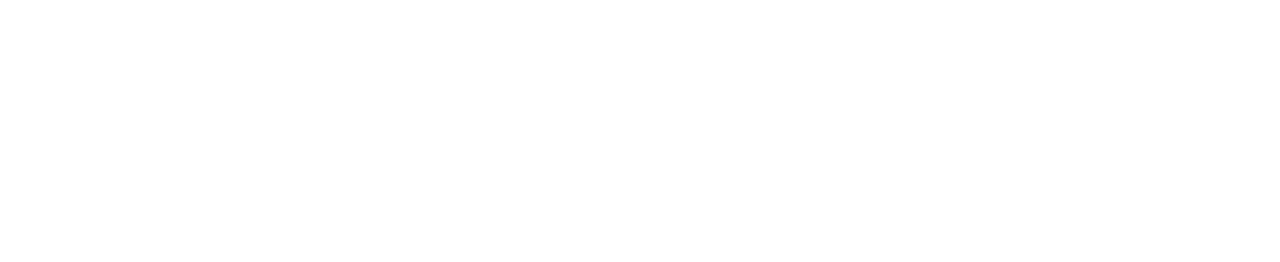
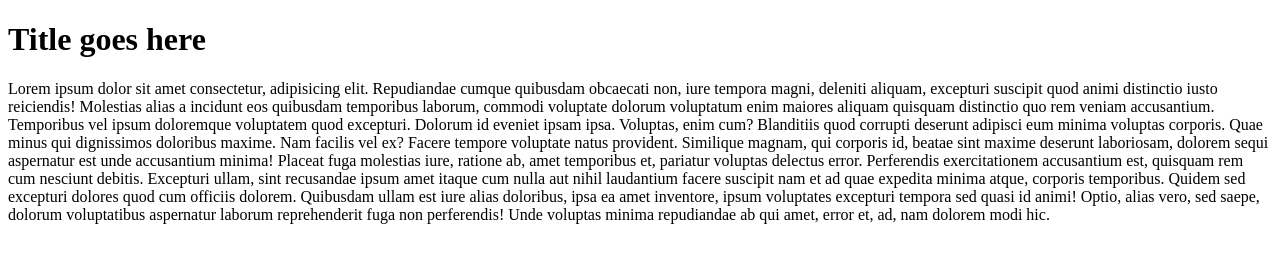
Before and after one commit to codegode23/jirehcharityfoundation, a plain HTML site: page story.html in a window 1280 px wide. Drawn offline with Linux system fonts and the light colour scheme.

Commit message:
Added some text to story.html

```diff
--- a/story.html
+++ b/story.html
@@ -15,6 +15,26 @@
 
         <div class="left-side">
 
+            <h1>Title goes here</h1>
+
+            <div class="linfo">
+                <p>Lorem ipsum dolor sit amet consectetur, adipisicing elit. Repudiandae cumque quibusdam obcaecati non,
+                     iure tempora magni, deleniti aliquam, excepturi suscipit quod animi distinctio iusto reiciendis!
+                      Molestias alias a incidunt eos quibusdam temporibus laborum, commodi voluptate dolorum voluptatum
+                      enim maiores aliquam quisquam distinctio quo rem veniam accusantium. Temporibus vel ipsum doloremque
+                       voluptatem quod excepturi. Dolorum id eveniet ipsam ipsa. Voluptas, enim cum? Blanditiis quod corrupti
+                       deserunt adipisci eum minima voluptas corporis. Quae minus qui dignissimos doloribus maxime. Nam facilis
+                       vel ex? Facere tempore voluptate natus provident. Similique magnam, qui corporis id, beatae sint maxime
+                        deserunt laboriosam, dolorem sequi aspernatur est unde accusantium minima! Placeat fuga molestias iure,
+                         ratione ab, amet temporibus et, pariatur voluptas delectus error. Perferendis exercitationem accusantium
+                         est, quisquam rem cum nesciunt debitis. Excepturi ullam, sint recusandae ipsum amet itaque cum nulla aut
+                         nihil laudantium facere suscipit nam et ad quae expedita minima atque, corporis temporibus. Quidem sed
+                          excepturi dolores quod cum officiis dolorem. Quibusdam ullam est iure alias doloribus, ipsa ea amet
+                           inventore, ipsum voluptates excepturi tempora sed quasi id animi! Optio, alias vero, sed saepe,
+                            dolorum voluptatibus aspernatur laborum reprehenderit fuga non perferendis! Unde voluptas minima
+                            repudiandae ab qui amet, error et, ad, nam dolorem modi hic.</p>
+            </div>
+
         </div>
 
         <div class="right-side">
```
